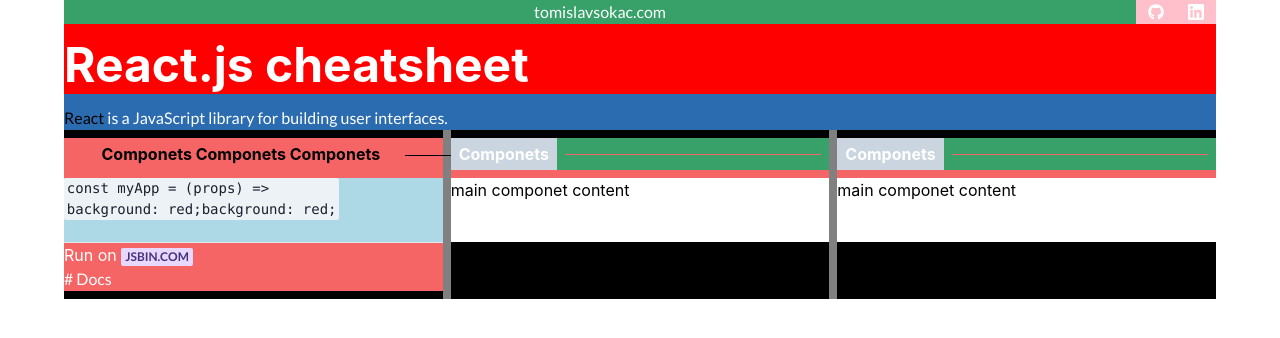
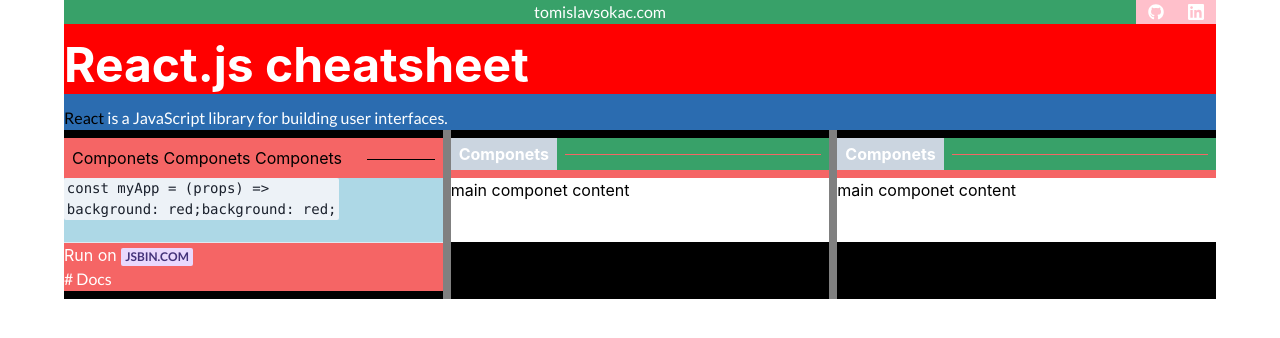
Before and after one commit to tsokac2/React-JS-Ch, a Next.js app: page / in a window 1280 px wide. Shown: the top 338 px of the page. Built offline with nearby package versions, Linux system fonts and the light colour scheme.

Commit message:
Updating

```diff
--- a/components/CheatContent/Card.js
+++ b/components/CheatContent/Card.js
@@ -24,11 +24,9 @@ const Card = (props) => {
           <Box h="100%" py={0} bg="red.400">
 
 
-              <Center h={["2rem", "2rem"]} px={2} py={2} w="100%">
-                <Heading as="h3" size="1xl" className="mline">
-                  Componets Componets Componets
-                </Heading>
-              </Center>
+              <Box h={["2rem", "2rem"]} px={2} py={2} w="100%">
+                <h1 className="mline">Componets Componets Componets</h1>
+              </Box>
 
 
 
--- a/scss/components/_card.scss
+++ b/scss/components/_card.scss
@@ -6,6 +6,7 @@
 
     color: black;
     white-space: nowrap;
+    overflow: hidden;
 
 }
 
--- a/styles/index.css
+++ b/styles/index.css
@@ -15,7 +15,8 @@ body {
 
 .mline {
   color: black;
-  white-space: nowrap; }
+  white-space: nowrap;
+  overflow: hidden; }
 
 .mline::after {
   margin-left: 25px;
```
